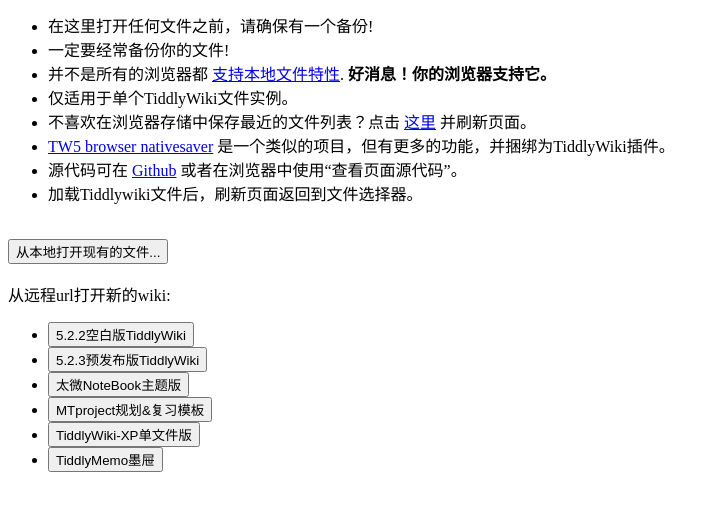
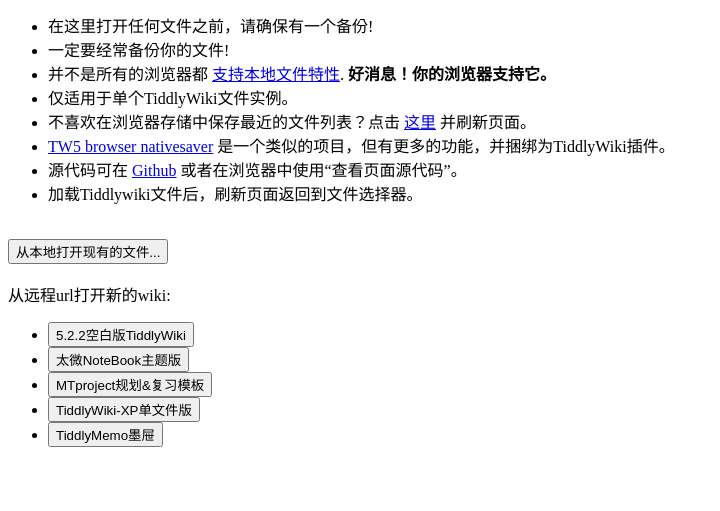
Before and after one commit to Zacharia2/TWPUB-BOOK, a plain HTML site: page tiddlystow.html in a window 1280 px wide. Shown: the part 93-604 px from the top of the page, without its empty margins (0-720 px from the left). Drawn offline with Linux system fonts and the light colour scheme.

Commit message:
Update tiddlystow.html

```diff
--- a/tiddlystow.html
+++ b/tiddlystow.html
@@ -324,7 +324,6 @@
       从远程url打开新的wiki:
       <ul>
         <li><button type="button" onclick="openFromUrl('https://twpub-book.vercel.app/empty-zh-5.2.2.html')">5.2.2空白版TiddlyWiki</button></li>
-        <li><button type="button" onclick="openFromUrl('https://twpub-book.vercel.app/prerelease-zh-5.2.3.html')">5.2.3预发布版TiddlyWiki</button></li>
         <li><button type="button" onclick="openFromUrl('https://twpub-book.vercel.app/NoteBook-zh-5.2.2.html')">太微NoteBook主题版</button></li>
         <li><button type="button" onclick="openFromUrl('https://sugarhope-com.github.io/MTproject/')">MTproject规划&复习模板</button></li>
         <li><button type="button" onclick="openFromUrl('https://twpub-book.vercel.app/tiddlywiki-xp_Plugins.html')">TiddlyWiki-XP单文件版</button></li>
```
